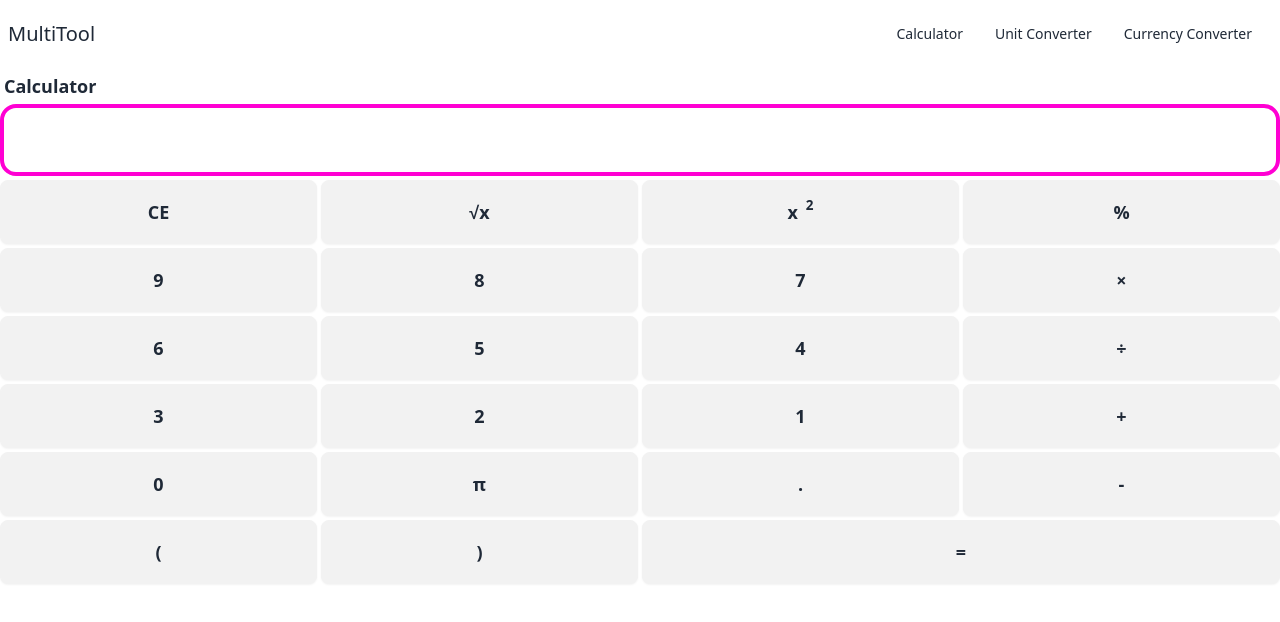
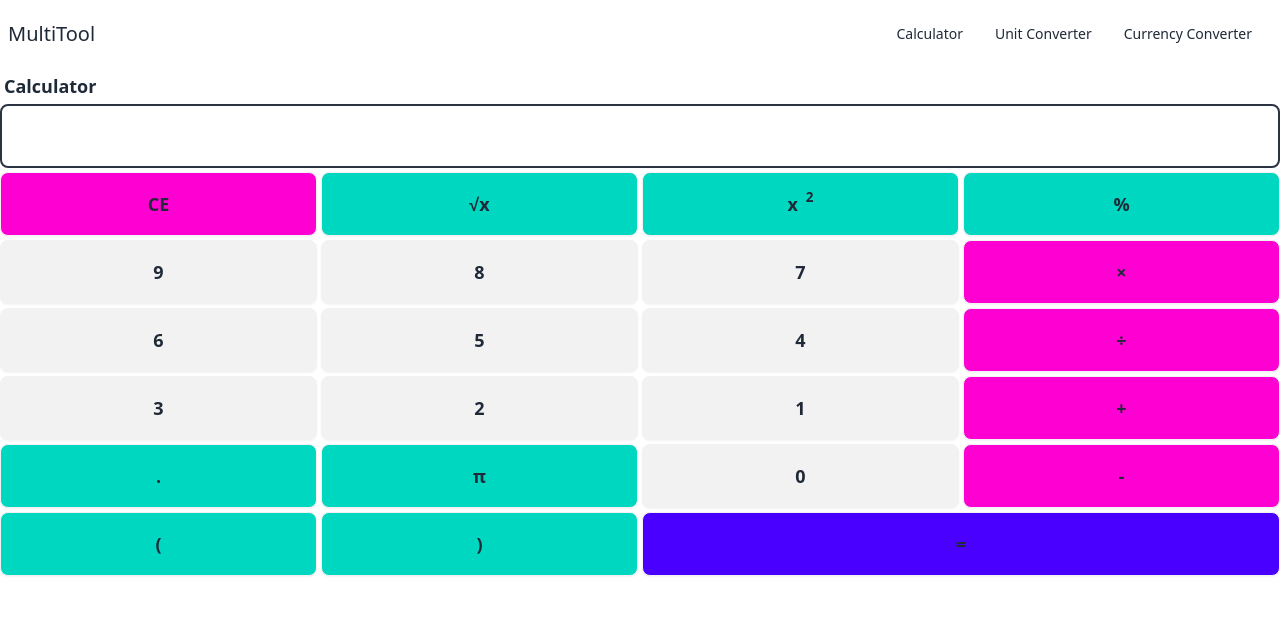
Before and after one commit to xlwillia/calculator, a Vue app: page / in a window 1280 px wide. Shown: the top 622 px of the page. Built offline with nearby package versions, Linux system fonts and the light colour scheme.

Commit message:
add some color

```diff
--- a/src/views/CalculatorView.vue
+++ b/src/views/CalculatorView.vue
@@ -2,34 +2,30 @@
     <div class="calculator">
         <h1 class="text-lg font-semibold p-1">Calculator</h1>
         <div class="grid grid-cols-4 gap-1">
-            <div class="card border-solid border-4 border-secondary col-span-4">
-                <div class="card-body">
-                    <output>{{ screen }}</output>
-                </div>
-            </div>
-            <button type="button" class="btn btn-xs sm:btn-sm md:btn-md lg:btn-lg" @click="screenClear()">CE</button>
-            <button type="button" class="btn btn-xs sm:btn-sm md:btn-md lg:btn-lg" @click="keypadType('sqrt(')">&Sqrt;x</button>
-            <button type="button" class="btn btn-xs sm:btn-sm md:btn-md lg:btn-lg" @click="keypadType('^(')">x<sup>2</sup></button>
-            <button type="button" class="btn btn-xs sm:btn-sm md:btn-md lg:btn-lg" @click="keypadType('%')">%</button>
+            <input class="input input-lg border-2 border-neutral col-span-4" v-model="screen"/>
+            <button type="button" class="btn btn-xs sm:btn-sm md:btn-md lg:btn-lg bg-secondary" @click="screenClear()">CE</button>
+            <button type="button" class="btn btn-xs sm:btn-sm md:btn-md lg:btn-lg bg-accent" @click="keypadType('sqrt(')">&Sqrt;x</button>
+            <button type="button" class="btn btn-xs sm:btn-sm md:btn-md lg:btn-lg bg-accent" @click="keypadType('^(')">x<sup>2</sup></button>
+            <button type="button" class="btn btn-xs sm:btn-sm md:btn-md lg:btn-lg bg-accent" @click="keypadType('%')">%</button>
             <button type="button" class="btn btn-xs sm:btn-sm md:btn-md lg:btn-lg" @click="keypadType('9')">9</button>
             <button type="button" class="btn btn-xs sm:btn-sm md:btn-md lg:btn-lg" @click="keypadType('8')">8</button>
             <button type="button" class="btn btn-xs sm:btn-sm md:btn-md lg:btn-lg" @click="keypadType('7')">7</button>
-            <button type="button" class="btn btn-xs sm:btn-sm md:btn-md lg:btn-lg" @click="keypadType('*')">&times;</button>
+            <button type="button" class="btn btn-xs sm:btn-sm md:btn-md lg:btn-lg bg-secondary" @click="keypadType('*')">&times;</button>
             <button type="button" class="btn btn-xs sm:btn-sm md:btn-md lg:btn-lg" @click="keypadType('6')">6</button>
             <button type="button" class="btn btn-xs sm:btn-sm md:btn-md lg:btn-lg" @click="keypadType('5')">5</button>
             <button type="button" class="btn btn-xs sm:btn-sm md:btn-md lg:btn-lg" @click="keypadType('4')">4</button>
-            <button type="button" class="btn btn-xs sm:btn-sm md:btn-md lg:btn-lg" @click="keypadType('/')">&divide;</button>
+            <button type="button" class="btn btn-xs sm:btn-sm md:btn-md lg:btn-lg bg-secondary" @click="keypadType('/')">&divide;</button>
             <button type="button" class="btn btn-xs sm:btn-sm md:btn-md lg:btn-lg" @click="keypadType('3')">3</button>
             <button type="button" class="btn btn-xs sm:btn-sm md:btn-md lg:btn-lg" @click="keypadType('2')">2</button>
             <button type="button" class="btn btn-xs sm:btn-sm md:btn-md lg:btn-lg" @click="keypadType('1')">1</button>
-            <button type="button" class="btn btn-xs sm:btn-sm md:btn-md lg:btn-lg" @click="keypadType('+')">+</button>
+            <button type="button" class="btn btn-xs sm:btn-sm md:btn-md lg:btn-lg bg-secondary" @click="keypadType('+')">+</button>
+            <button type="button" class="btn btn-xs sm:btn-sm md:btn-md lg:btn-lg bg-accent" @click="keypadType('.')">.</button>
+            <button type="button" class="btn btn-xs sm:btn-sm md:btn-md lg:btn-lg bg-accent" @click="keypadType('pi')">&pi;</button>
             <button type="button" class="btn btn-xs sm:btn-sm md:btn-md lg:btn-lg" @click="keypadType('0')">0</button>
-            <button type="button" class="btn btn-xs sm:btn-sm md:btn-md lg:btn-lg" @click="keypadType('pi')">&pi;</button>
-            <button type="button" class="btn btn-xs sm:btn-sm md:btn-md lg:btn-lg" @click="keypadType('.')">.</button>
-            <button type="button" class="btn btn-xs sm:btn-sm md:btn-md lg:btn-lg" @click="keypadType('-')">-</button>
-            <button type="button" class="btn btn-xs sm:btn-sm md:btn-md lg:btn-lg" @click="keypadType('(')">&#40;</button>
-            <button type="button" class="btn btn-xs sm:btn-sm md:btn-md lg:btn-lg" @click="keypadType(')')">&#41;</button>
-            <button type="button" class="btn btn-xs sm:btn-sm md:btn-md lg:btn-lg col-span-2" @click="funcEval()">=</button>
+            <button type="button" class="btn btn-xs sm:btn-sm md:btn-md lg:btn-lg bg-secondary" @click="keypadType('-')">-</button>
+            <button type="button" class="btn btn-xs sm:btn-sm md:btn-md lg:btn-lg bg-accent" @click="keypadType('(')">&#40;</button>
+            <button type="button" class="btn btn-xs sm:btn-sm md:btn-md lg:btn-lg bg-accent" @click="keypadType(')')">&#41;</button>
+            <button type="button" class="btn btn-xs sm:btn-sm md:btn-md lg:btn-lg col-span-2 bg-primary" @click="funcEval()">=</button>
         </div>
     </div>
 </template>
@@ -49,7 +45,11 @@
                 this.screen = this.screen.concat(key)
             },
             funcEval(){
-                this.screen = evaluate(this.screen).toString();
+                try {
+                    this.screen = evaluate(this.screen).toString();
+                } catch (error) {
+                    this.screen = '3RR0R'
+                }
             }
         }
     }
--- a/src/views/CurrencyConverterView.vue
+++ b/src/views/CurrencyConverterView.vue
@@ -81,7 +81,7 @@
             </div>
         </div>
     </div>
-    <p>Information Gathered from the <strong>European Central Bank</strong> using <strong>Frankfurter API</strong></p>
+    <p>Information Gathered from the <strong class="text-info">European Central Bank</strong> using <strong class="text-info">Frankfurter API</strong></p>
 </template>
 <script>
     export default {
```
